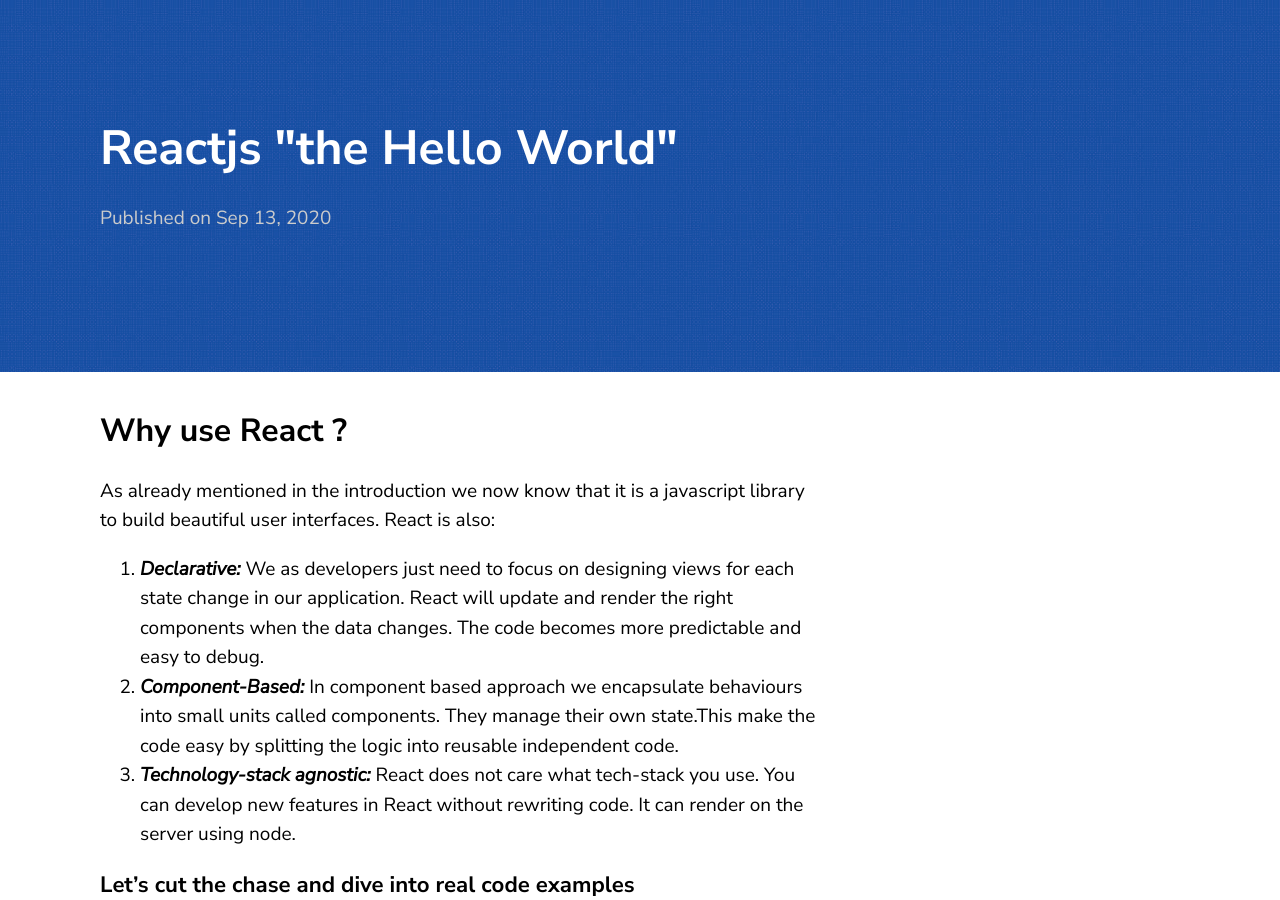
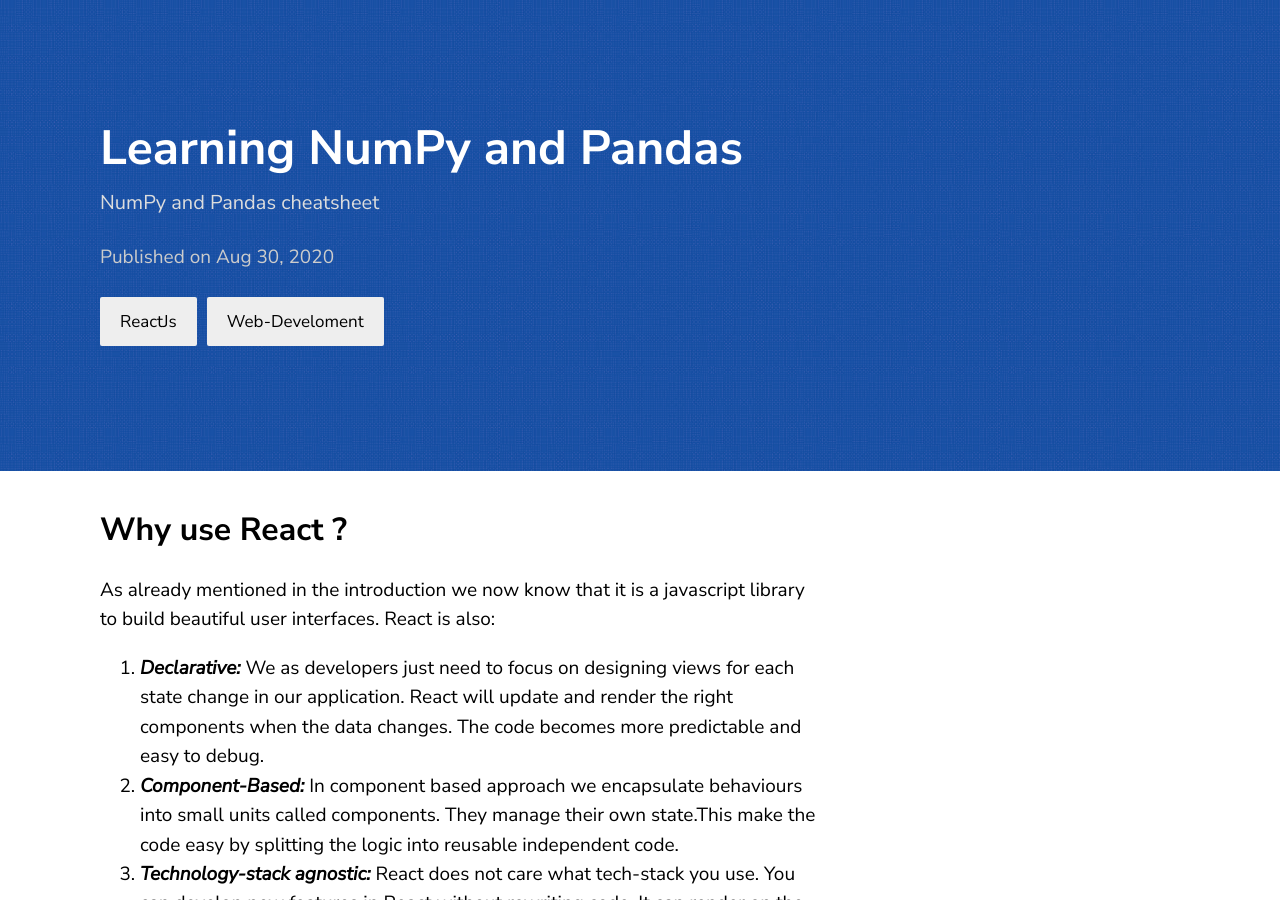
Before and after one commit to 404Kartik/blog.404kartik, a Jekyll site: the page built from _posts/2020-09-13-ReactJs-"The-Hello-World".markdown, in a window 1280 px wide and 900 px high. Built offline with Jekyll 4.4.1, drawn with Linux system fonts in a browser that asks for light colours; our own code applies the rules of GitHub Pages for plain Markdown files.

Commit message:
Update 2020-09-13-ReactJs-"The-Hello-World".markdown

```diff
--- a/_posts/2020-09-13-ReactJs-"The-Hello-World".markdown
+++ b/_posts/2020-09-13-ReactJs-"The-Hello-World".markdown
@@ -1,3 +1,11 @@
+---
+layout: post
+title:  "Learning NumPy and Pandas"
+description: NumPy and Pandas cheatsheet
+date:   2020-08-30 21:03:36 +0530
+categories: ReactJs Web-Develoment
+---
+
 ## Why use React ?
 
 As already mentioned in the introduction we now know that it is a javascript library to build beautiful user interfaces. React is also:
```
